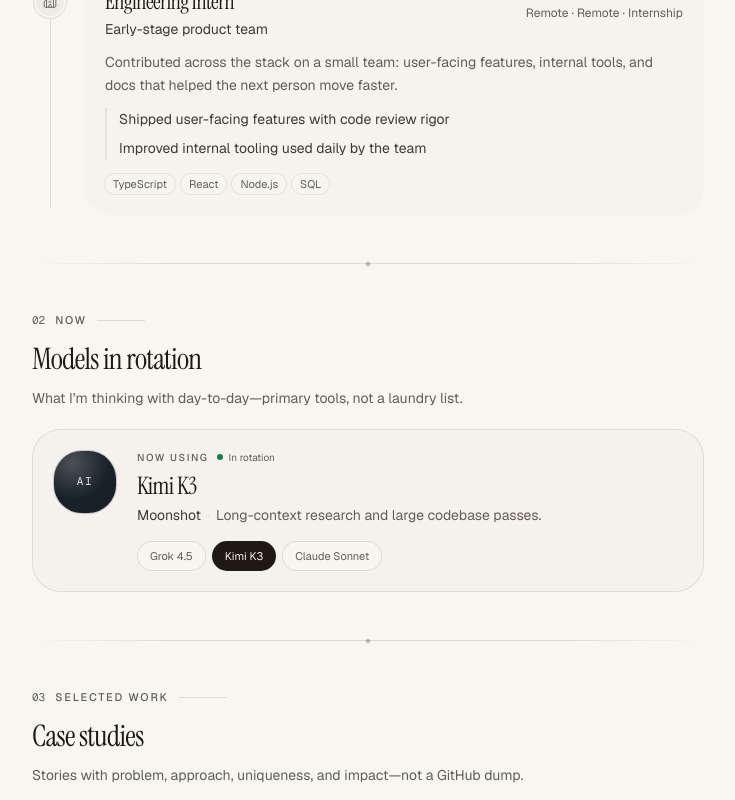
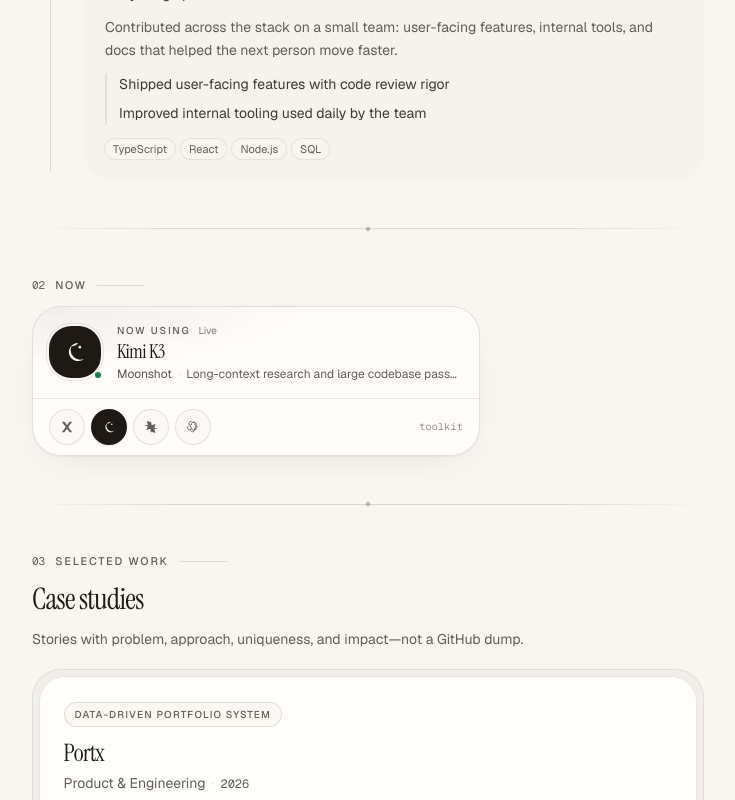
Before and after one commit to SachinD6/portx, a Next.js app: page / in a window 1280 px wide. Shown: the part 1327-2127 px from the top of the page, without its empty margins (272-1007 px from the left). Built offline with nearby package versions, Linux system fonts and the light colour scheme.

Commit message:
fix: restore overview lines, redesign AI widget
Bring back hairline dividers with ring icons only.

Compact branded now-using player with Grok, Kimi, Claude, GPT marks.

```diff
--- /dev/null
+++ b/src/components/icons/ai-brand-icons.tsx
@@ -0,0 +1,80 @@
+import type { SVGProps } from "react";
+
+type IconProps = SVGProps<SVGSVGElement>;
+
+/** xAI / Grok — abstract glyph inspired by the brand mark */
+export function XaiIcon(props: IconProps) {
+  return (
+    <svg viewBox="0 0 24 24" fill="currentColor" aria-hidden="true" {...props}>
+      <path d="M3.2 3.2h4.4L12 9.1 16.4 3.2h4.4L14.2 12l6.6 8.8h-4.4L12 14.9 7.6 20.8H3.2L9.8 12 3.2 3.2Z" />
+    </svg>
+  );
+}
+
+/** Anthropic / Claude — starburst spark */
+export function AnthropicIcon(props: IconProps) {
+  return (
+    <svg viewBox="0 0 24 24" fill="currentColor" aria-hidden="true" {...props}>
+      <path d="M12 2.2 13.1 9l6.7-2.2-2.2 6.7 6.8 1.1-6.8 1.1 2.2 6.7-6.7-2.2L12 21.8 10.9 15l-6.7 2.2 2.2-6.7L0 9.4l6.8-1.1L4.6 1.6 11.3 3.8 12 2.2Z" />
+    </svg>
+  );
+}
+
+/** OpenAI — simplified hex blossom */
+export function OpenaiIcon(props: IconProps) {
+  return (
+    <svg
+      viewBox="0 0 24 24"
+      fill="none"
+      stroke="currentColor"
+      strokeWidth="1.6"
+      strokeLinecap="round"
+      strokeLinejoin="round"
+      aria-hidden="true"
+      {...props}
+    >
+      <path d="M12 4.2c1.8-1 4-.5 5 1.3.7 1.2.7 2.7 0 3.9" />
+      <path d="M17 9.4c1.8 1 2.4 3.2 1.4 5-.7 1.2-2 2-3.4 2.1" />
+      <path d="M15 16.5c0 2-1.6 3.7-3.6 3.8-1.4 0-2.7-.7-3.4-1.9" />
+      <path d="M8 16.5c-1.8 1-4 .4-5-1.4-.7-1.2-.7-2.7 0-3.9" />
+      <path d="M7 9.4C5.2 8.4 4.6 6.2 5.6 4.4 6.3 3.2 7.6 2.4 9 2.3" />
+      <path d="M9 7.5c0-2 1.6-3.7 3.6-3.8 1.4 0 2.7.7 3.4 1.9" />
+      <path d="M9 7.5c-1.1.6-1.8 1.8-1.8 3.1 0 1.3.7 2.5 1.8 3.1" />
+      <path d="M15 7.5c1.1.6 1.8 1.8 1.8 3.1 0 1.3-.7 2.5-1.8 3.1" />
+      <path d="M9 13.7c0 1.3.7 2.5 1.8 3.1 1.1.6 2.4.6 3.5 0 1.1-.6 1.8-1.8 1.8-3.1" />
+    </svg>
+  );
+}
+
+/** Moonshot / Kimi — crescent with mark */
+export function KimiIcon(props: IconProps) {
+  return (
+    <svg viewBox="0 0 24 24" fill="currentColor" aria-hidden="true" {...props}>
+      <path d="M15.2 3.1a9 9 0 1 0 5.6 15.8A9.6 9.6 0 0 1 8.4 6.4a9 9 0 0 0 6.8-3.3Z" />
+      <circle cx="16.8" cy="7.2" r="1.35" />
+    </svg>
+  );
+}
+
+export type AiBrand = "xai" | "anthropic" | "openai" | "moonshot";
+
+export function AiBrandIcon({
+  brand,
+  className,
+}: {
+  brand: AiBrand;
+  className?: string;
+}) {
+  switch (brand) {
+    case "xai":
+      return <XaiIcon className={className} />;
+    case "anthropic":
+      return <AnthropicIcon className={className} />;
+    case "openai":
+      return <OpenaiIcon className={className} />;
+    case "moonshot":
+      return <KimiIcon className={className} />;
+    default:
+      return null;
+  }
+}
--- a/src/components/sections/now-using.tsx
+++ b/src/components/sections/now-using.tsx
@@ -1,17 +1,17 @@
 "use client";
 
-import { motion, useReducedMotion } from "motion/react";
+import { AnimatePresence, motion, useReducedMotion } from "motion/react";
 import { useEffect, useState } from "react";
 
+import { AiBrandIcon } from "@/components/icons/ai-brand-icons";
 import { Section } from "@/components/layout/section";
 import { Reveal } from "@/components/ui/reveal";
-import { SectionHeading } from "@/components/ui/section-heading";
 import { getPrimaryModel, nowUsing } from "@/data";
 import { cn } from "@/lib/utils";
 
 /**
- * Homepage “Now using” section — sits after Experience as a personality beat
- * (ramx Spotify-widget energy, AI models instead of last song).
+ * Compact “now playing” AI widget — small, branded, Spotify-like.
+ * Brand marks for Grok / Kimi / Claude / GPT; sits after Experience.
  */
 export function NowUsingSection() {
   const reduceMotion = useReducedMotion();
@@ -30,7 +30,7 @@
         const next = roster[(idx + 1) % roster.length];
         return next?.id ?? current;
       });
-    }, 4200);
+    }, 5000);
     return () => window.clearInterval(id);
     // eslint-disable-next-line react-hooks/exhaustive-deps -- stable data module
   }, [reduceMotion, paused, roster.length]);
@@ -38,75 +38,113 @@
   return (
     <Section id="now" ariaLabelledBy="now-heading">
       <Reveal>
-        <SectionHeading
+        <div className="mb-3 flex items-center gap-2.5">
+          <span className="font-mono text-[11px] text-muted-foreground tabular-nums">
+            02
+          </span>
+          <p
             id="now-heading"
-          index="02"
-          eyebrow="Now"
-          title="Models in rotation"
-          description="What I’m thinking with day-to-day—primary tools, not a laundry list."
+            className="text-[11px] font-medium tracking-[0.16em] text-muted-foreground uppercase"
+          >
+            Now
+          </p>
+          <span
+            className="h-px max-w-12 min-w-6 flex-1 bg-border"
+            aria-hidden="true"
           />
+        </div>
       </Reveal>
 
-      <Reveal delay={0.05}>
+      <Reveal delay={0.04}>
         <div
           className={cn(
-            "rounded-2xl border border-border/90 bg-muted/35 p-4 sm:p-5",
-            "transition-colors duration-300 hover:border-border hover:bg-muted/50",
+            "relative max-w-md overflow-hidden rounded-2xl",
+            "border border-border/90 bg-surface-elevated/90",
+            "shadow-[0_1px_0_color-mix(in_oklch,var(--foreground)_4%,transparent),0_12px_40px_-24px_color-mix(in_oklch,var(--foreground)_18%,transparent)]",
           )}
           aria-label={`${nowUsing.label}: ${focused.name}`}
         >
-          <div className="flex flex-col gap-4 sm:flex-row sm:items-start sm:gap-5">
-            {/* “Album art” mark */}
+          {/* Soft brand wash */}
+          <div
+            className="pointer-events-none absolute inset-0 opacity-[0.07]"
+            style={{
+              background:
+                "radial-gradient(120% 80% at 0% 0%, var(--foreground), transparent 55%)",
+            }}
+            aria-hidden="true"
+          />
+
+          <div className="relative flex items-center gap-3.5 p-3.5 sm:gap-4 sm:p-4">
+            {/* Brand art — Spotify cover energy */}
+            <div className="relative shrink-0">
               <div
                 className={cn(
-                "relative flex size-14 shrink-0 items-center justify-center overflow-hidden rounded-2xl border border-border",
-                "bg-primary text-primary-foreground sm:size-16",
+                  "flex size-12 items-center justify-center rounded-xl sm:size-[3.25rem]",
+                  "bg-foreground text-background",
+                  "ring-1 ring-foreground/10 ring-offset-2 ring-offset-background",
                 )}
-              aria-hidden="true"
               >
-              <span className="font-mono text-[11px] tracking-[0.14em] opacity-90">
-                AI
+                <AnimatePresence mode="wait" initial={false}>
+                  <motion.span
+                    key={focused.id}
+                    initial={reduceMotion ? false : { opacity: 0, scale: 0.86 }}
+                    animate={{ opacity: 1, scale: 1 }}
+                    exit={reduceMotion ? undefined : { opacity: 0, scale: 0.9 }}
+                    transition={{ duration: 0.28, ease: [0.16, 1, 0.3, 1] }}
+                    className="flex"
+                  >
+                    <AiBrandIcon brand={focused.brand} className="size-6" />
+                  </motion.span>
+                </AnimatePresence>
+              </div>
+              {!reduceMotion ? (
+                <span className="absolute -right-0.5 -bottom-0.5 flex size-2.5">
+                  <span className="absolute inline-flex size-full animate-ping rounded-full bg-success-soft opacity-70" />
+                  <span className="relative size-2.5 rounded-full border-2 border-background bg-success" />
                 </span>
-              {!reduceMotion ? (
-                <span className="absolute inset-0 bg-[radial-gradient(circle_at_30%_20%,color-mix(in_oklch,white_22%,transparent),transparent_55%)]" />
-              ) : null}
+              ) : (
+                <span className="absolute -right-0.5 -bottom-0.5 size-2.5 rounded-full border-2 border-background bg-success" />
+              )}
             </div>
 
             <div className="min-w-0 flex-1">
-              <div className="flex flex-wrap items-center gap-2">
-                <p className="text-[10px] font-medium tracking-[0.16em] text-muted-foreground uppercase">
+              <div className="flex items-center gap-2">
+                <p className="text-[10px] font-medium tracking-[0.18em] text-muted-foreground uppercase">
                   {nowUsing.label}
                 </p>
-                <span className="inline-flex items-center gap-1.5 text-[10px] text-muted-foreground">
-                  <span className="relative flex size-1.5">
-                    <span className="absolute inline-flex size-full animate-ping rounded-full bg-success-soft opacity-70" />
-                    <span className="relative size-1.5 rounded-full bg-success" />
-                  </span>
+                <span className="text-[10px] text-muted-foreground/80">
                   {nowUsing.liveLabel}
                 </span>
               </div>
 
-              <div className="mt-1.5 min-h-[3rem]">
+              <div className="mt-0.5 min-h-[2.6rem]">
+                <AnimatePresence mode="wait" initial={false}>
                   <motion.div
                     key={focused.id}
-                  initial={reduceMotion ? false : { opacity: 0, y: 6 }}
+                    initial={reduceMotion ? false : { opacity: 0, y: 5 }}
                     animate={{ opacity: 1, y: 0 }}
-                  transition={{ duration: 0.35, ease: [0.16, 1, 0.3, 1] }}
+                    exit={reduceMotion ? undefined : { opacity: 0, y: -4 }}
+                    transition={{ duration: 0.28, ease: [0.16, 1, 0.3, 1] }}
                   >
-                  <p className="font-display text-xl leading-tight tracking-tight text-foreground sm:text-2xl">
+                    <p className="truncate font-display text-lg leading-tight tracking-tight text-foreground sm:text-[1.2rem]">
                       {focused.name}
                     </p>
-                  <p className="mt-1 max-w-xl text-sm text-muted-foreground">
-                    <span className="text-foreground/85">
+                    <p className="mt-0.5 truncate text-xs text-muted-foreground">
+                      <span className="text-foreground/75">
                         {focused.provider}
                       </span>
                       <span className="mx-1.5 text-border">·</span>
                       {focused.role}
                     </p>
                   </motion.div>
+                </AnimatePresence>
+              </div>
+            </div>
           </div>
 
-              <ul className="mt-4 flex flex-wrap gap-1.5" role="list">
+          {/* Brand selector — icon row */}
+          <div className="relative border-t border-border/70 px-3 py-2.5 sm:px-4">
+            <ul className="flex items-center gap-1.5" role="list">
               {roster.map((model) => {
                 const isActive = model.id === focused.id;
                 return (
@@ -117,21 +155,27 @@
                         setFocusId(model.id);
                         setPaused(true);
                       }}
+                      title={`${model.name} · ${model.provider}`}
+                      aria-label={`${model.name} by ${model.provider}`}
+                      aria-pressed={isActive}
                       className={cn(
-                          "rounded-full border px-3 py-1.5 text-[11px] transition-colors duration-300 ease-[var(--ease-out-soft)]",
+                        "inline-flex size-9 items-center justify-center rounded-full border transition-all duration-300 ease-[var(--ease-out-soft)]",
                         isActive
-                            ? "border-foreground/20 bg-foreground text-background"
-                            : "border-border bg-background/70 text-muted-foreground hover:border-foreground/15 hover:text-foreground",
+                          ? "border-foreground/20 bg-foreground text-background shadow-sm"
+                          : "border-border/80 bg-background/60 text-muted-foreground hover:border-foreground/15 hover:text-foreground",
                       )}
-                        aria-pressed={isActive}
                     >
-                        {model.name}
+                      <AiBrandIcon brand={model.brand} className="size-3.5" />
                     </button>
                   </li>
                 );
               })}
+              <li className="ml-auto hidden sm:block">
+                <p className="font-mono text-[10px] tracking-wide text-muted-foreground/70">
+                  toolkit
+                </p>
+              </li>
             </ul>
-            </div>
           </div>
         </div>
       </Reveal>
--- a/src/data/models.ts
+++ b/src/data/models.ts
@@ -9,7 +9,8 @@
     id: "grok-4-5",
     name: "Grok 4.5",
     provider: "xAI",
-    role: "Primary thinking partner for product, code, and shipping.",
+    brand: "xai",
+    role: "Primary for product thinking, code, and shipping.",
     accent: "primary",
     status: "active",
   },
@@ -17,6 +18,7 @@
     id: "kimi-k3",
     name: "Kimi K3",
     provider: "Moonshot",
+    brand: "moonshot",
     role: "Long-context research and large codebase passes.",
     accent: "muted",
     status: "active",
@@ -25,7 +27,8 @@
     id: "claude-sonnet",
     name: "Claude Sonnet",
     provider: "Anthropic",
-    role: "Deep review, careful refactors, and design critique.",
+    brand: "anthropic",
+    role: "Deep review, careful refactors, design critique.",
     accent: "muted",
     status: "active",
   },
@@ -33,15 +36,16 @@
     id: "gpt-5",
     name: "GPT-5",
     provider: "OpenAI",
+    brand: "openai",
     role: "General reasoning and quick spikes.",
     accent: "muted",
-    status: "standby",
+    status: "active",
   },
 ];
 
 export const nowUsing: NowUsingConfig = {
   label: "Now using",
-  liveLabel: "In rotation",
+  liveLabel: "Live",
   primaryId: "grok-4-5",
   models: aiModels,
 };
--- a/src/data/types.ts
+++ b/src/data/types.ts
@@ -148,6 +148,8 @@
   id: string;
   name: string;
   provider: string;
+  /** Brand mark key for icon rendering */
+  brand: "xai" | "anthropic" | "openai" | "moonshot";
   /** One-line why this model is in rotation */
   role: string;
   /** Visual accent for the widget chip */
```
Also changed, not shown: src/components/sections/profile-hero.tsx (+7 -7 lines). Lines whose indentation alone changed are shown as unchanged.
